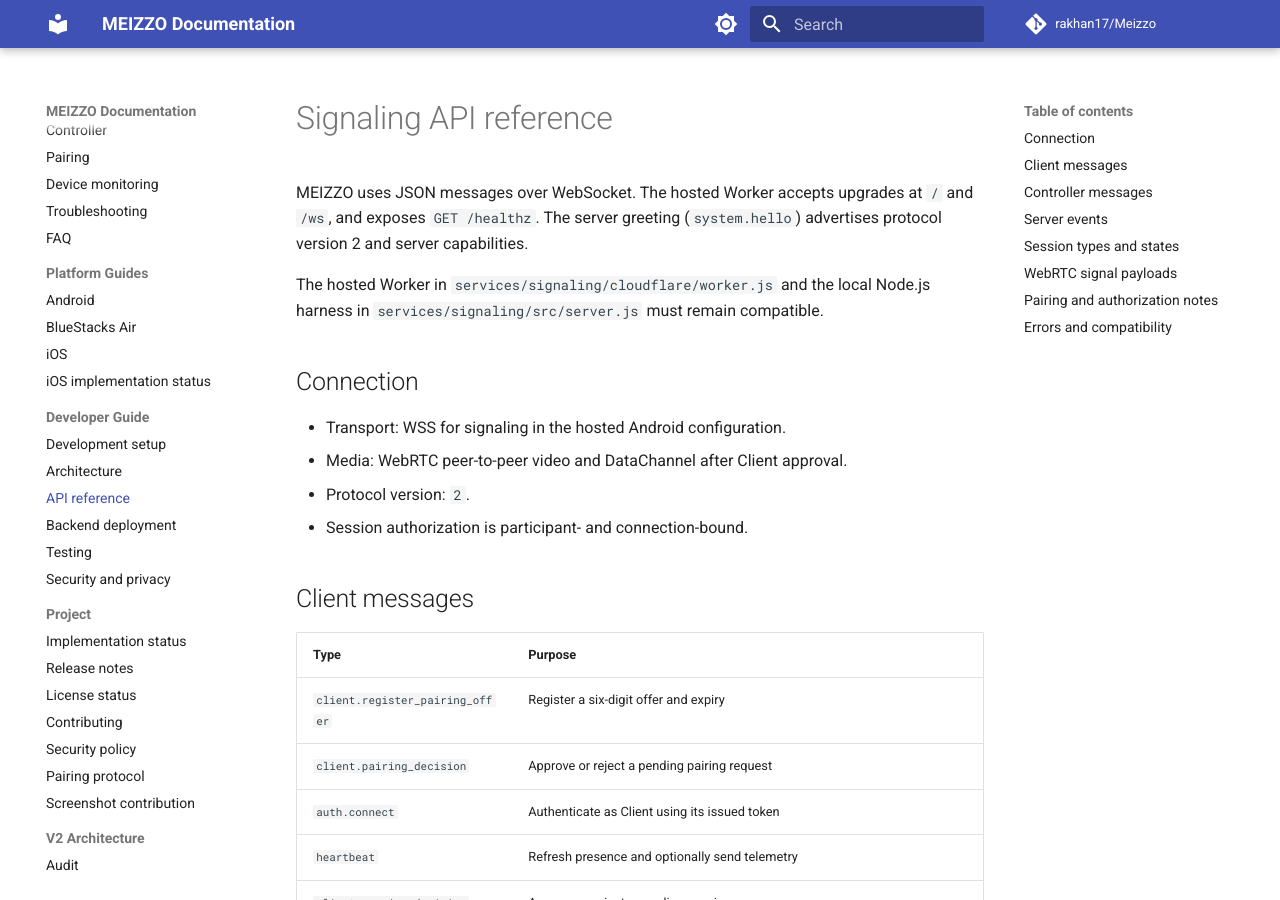
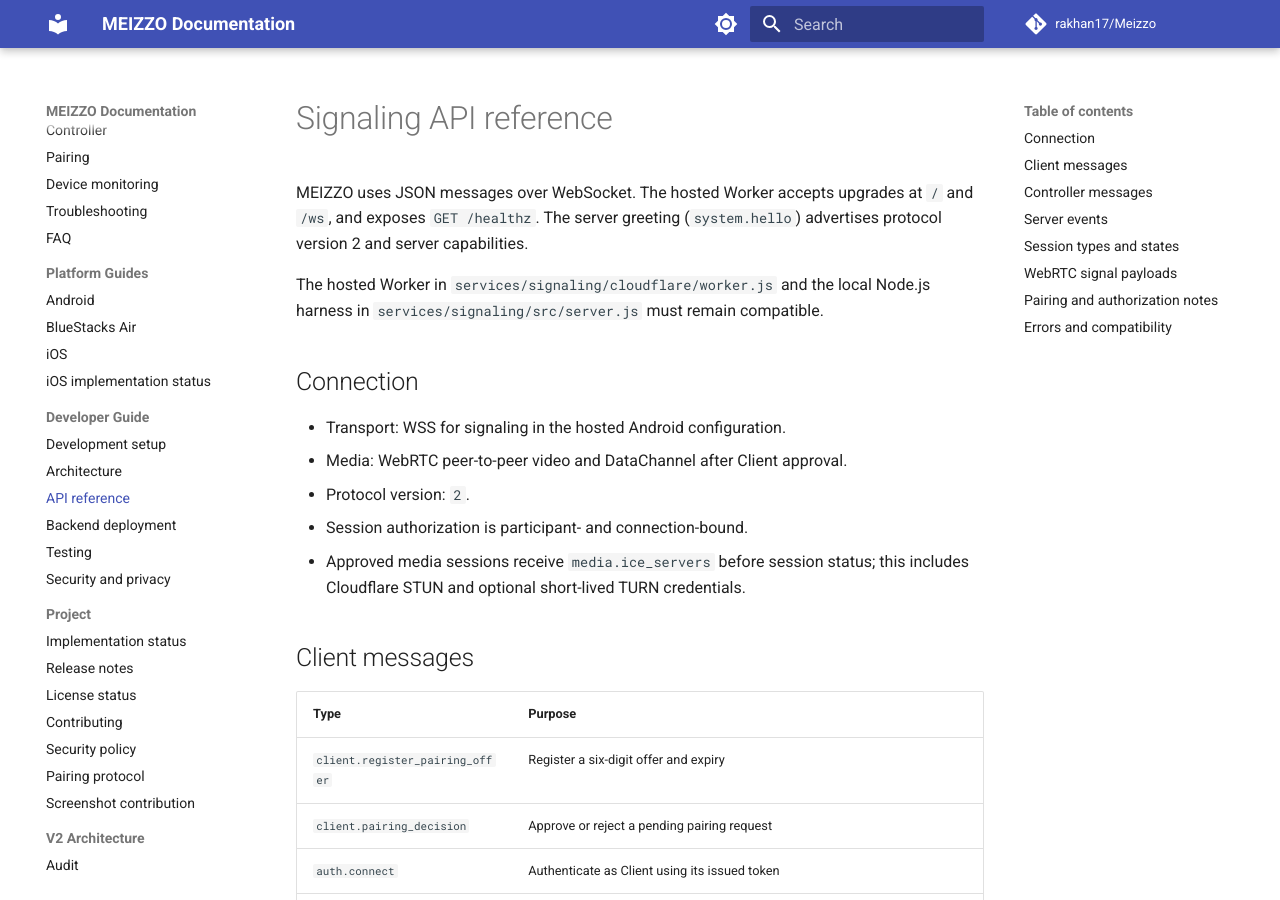
Before and after one commit to rakhan17/Meizzo, an MkDocs documentation site: the page built from docs/api-reference.md, in a window 1280 px wide and 900 px high. Built offline with MkDocs 1.6.1 and Material for MkDocs 9.7.7, drawn with Linux system fonts in a browser that asks for light colours; comment, search, counter and statistics services are not loaded; some of the changed text lies outside the part shown.

Commit message:
docs(api): describe session-scoped ICE server delivery

```diff
--- a/docs/api-reference.md
+++ b/docs/api-reference.md
@@ -13,6 +13,8 @@ Node.js harness in `services/signaling/src/server.js` must remain compatible.
 - Media: WebRTC peer-to-peer video and DataChannel after Client approval.
 - Protocol version: `2`.
 - Session authorization is participant- and connection-bound.
+- Approved media sessions receive `media.ice_servers` before session status;
+  this includes Cloudflare STUN and optional short-lived TURN credentials.
 
 ## Client messages
 
@@ -61,6 +63,7 @@ Node.js harness in `services/signaling/src/server.js` must remain compatible.
 | `session.status` | Controller-side session state |
 | `client.session_status` | Client-side session state |
 | `media.signal` | Authenticated peer's WebRTC signaling payload |
+| `media.ice_servers` | Session-scoped STUN/TURN ICE server configuration delivered to both approved peers |
 | `heartbeat.ack` | Heartbeat acknowledgement |
 | `error` | Machine-readable error code and message |
 
```
